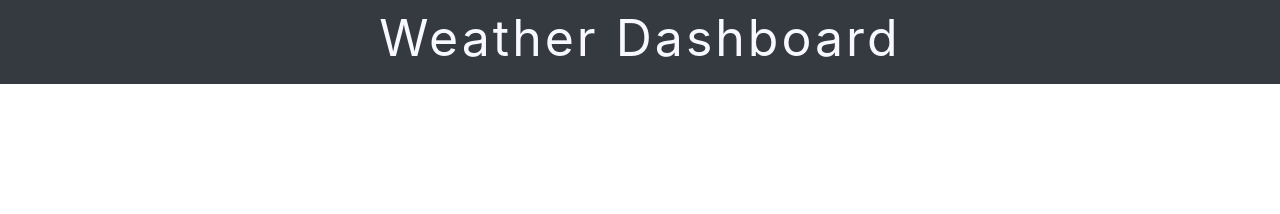
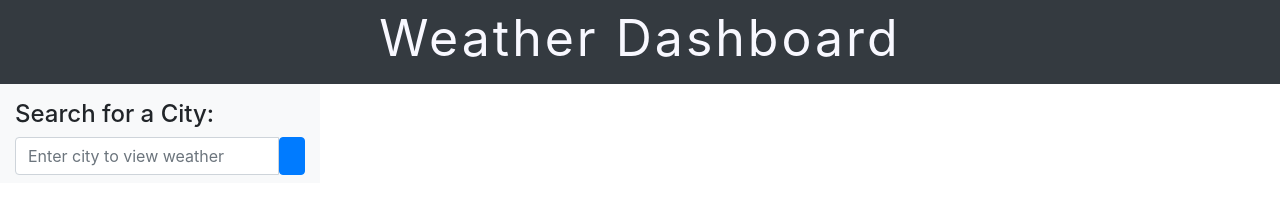
Before and after one commit to reagan1440/weather-search, a plain HTML site: page index.html in a window 1280 px wide. Drawn offline with nearby package versions, Linux system fonts and the light colour scheme.

Commit message:
most of js needed and some html

```diff
--- a/index.html
+++ b/index.html
@@ -20,7 +20,23 @@
               <h1>Weather Dashboard</h1>
           </div>
       </div>
+      <div class="row">
+        <div class="col-3 bg-light pb-2 pt-3" id="searchResults">
+            <div class="row">
+                <div class="col-12">
+                    <h4>Search for a City:</h4>
+                </div>
+            </div>
 
+            <div class="row">
+                <div class="col-12">
+                    <div class="input-group">
+                        <input class="form-control" type="text" id="enterCity"
+                            placeholder="Enter city to view weather"><button type="button" id="searchBtn"
+                            class="btn btn-primary"><i class="fas fa-search"></i></button>
+                    </div>
+                </div>
+            </div>
 
 
       <script src="./assets/script.js"></script>
```
